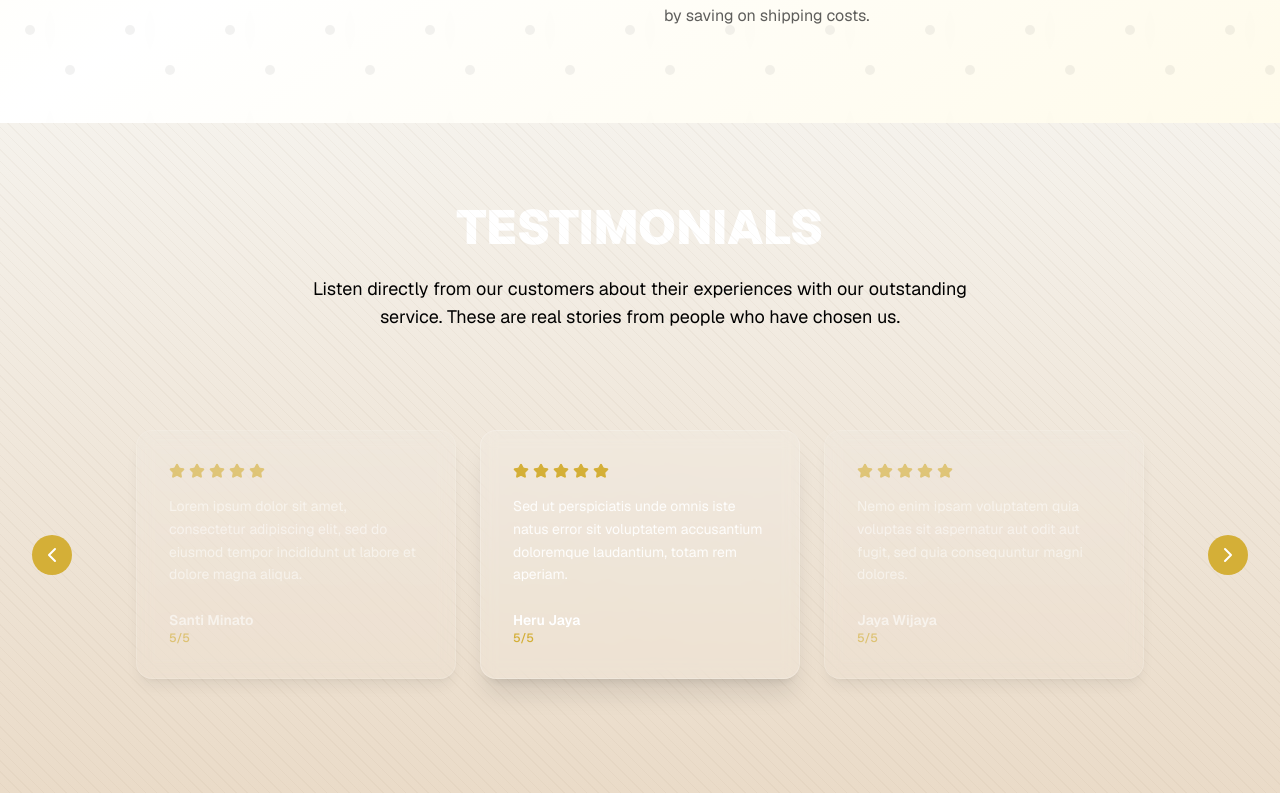
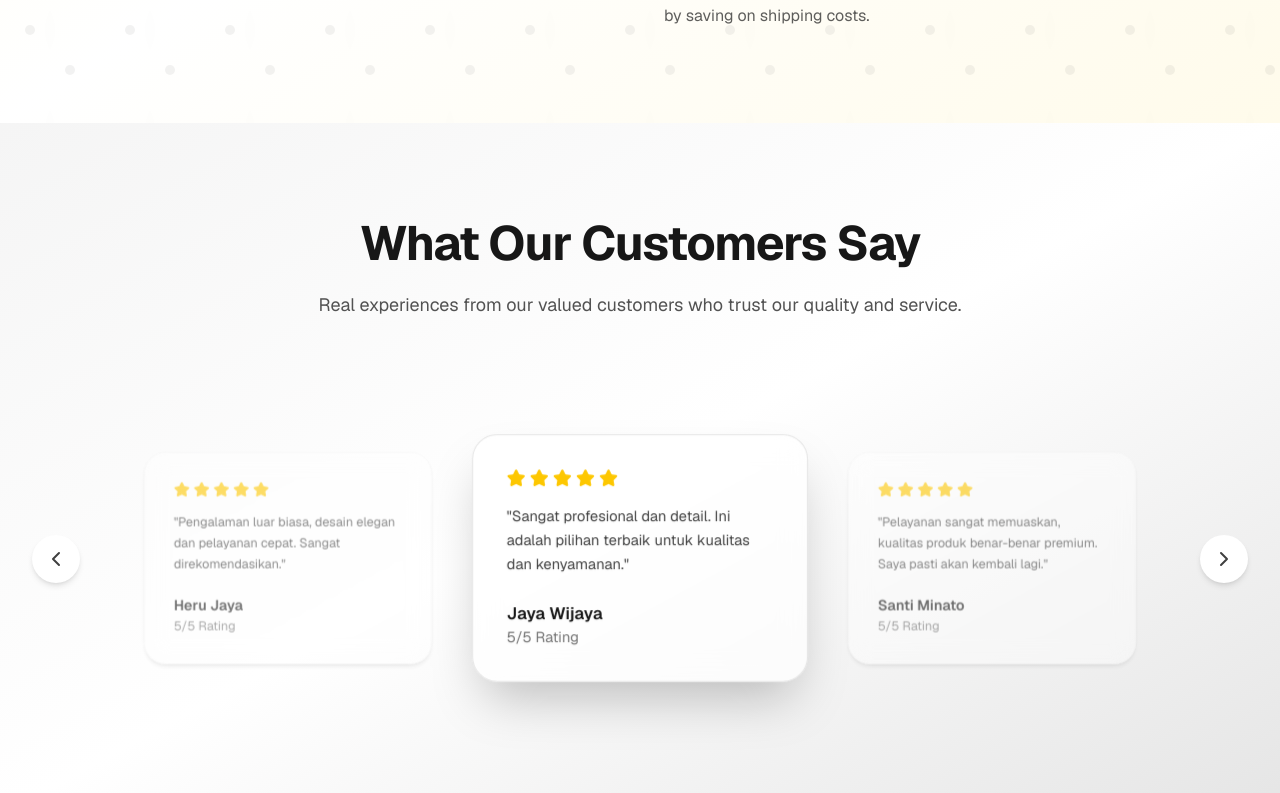
Before and after one commit to Goeter/steda_roaster, a Next.js app: page / in a window 1280 px wide. Shown: the part 2807-3600 px from the top of the page. Built offline with nearby package versions, Linux system fonts and the light colour scheme.

Commit message:
Update testimonies.tsx

```diff
--- a/components/sections/testimonies.tsx
+++ b/components/sections/testimonies.tsx
@@ -11,27 +11,26 @@ export function Testimonies() {
       id: 1,
       name: 'Santi Minato',
       rating: 5,
-      text: 'Lorem ipsum dolor sit amet, consectetur adipiscing elit, sed do eiusmod tempor incididunt ut labore et dolore magna aliqua.',
+      text: 'Pelayanan sangat memuaskan, kualitas produk benar-benar premium. Saya pasti akan kembali lagi.',
     },
     {
       id: 2,
       name: 'Heru Jaya',
       rating: 5,
-      text: 'Sed ut perspiciatis unde omnis iste natus error sit voluptatem accusantium doloremque laudantium, totam rem aperiam.',
+      text: 'Pengalaman luar biasa, desain elegan dan pelayanan cepat. Sangat direkomendasikan.',
     },
     {
       id: 3,
       name: 'Jaya Wijaya',
       rating: 5,
-      text: 'Nemo enim ipsam voluptatem quia voluptas sit aspernatur aut odit aut fugit, sed quia consequuntur magni dolores.',
+      text: 'Sangat profesional dan detail. Ini adalah pilihan terbaik untuk kualitas dan kenyamanan.',
     },
   ];
 
-  // Auto-advance carousel every 15 seconds
   useEffect(() => {
     const interval = setInterval(() => {
       setCurrentIndex((prev) => (prev + 1) % testimonies.length);
-    }, 15000);
+    }, 6000);
     return () => clearInterval(interval);
   }, [testimonies.length]);
 
@@ -55,53 +54,62 @@ export function Testimonies() {
   const visibleTestimonies = getVisibleTestimonies();
 
   return (
-    <section id="testimonies" className="py-20 bg-testimonies relative">
+    <section
+      id="testimonies"
+      className="py-24 relative bg-gradient-to-br from-neutral-100 via-white to-neutral-200"
+    >
       <div className="max-w-7xl mx-auto px-4 sm:px-6 lg:px-8">
+
         {/* Header */}
-        <div className="text-center mb-16">
-          <h2 className="text-5xl font-black text-white mb-6 text-balance">
-            TESTIMONIALS
+        <div className="text-center mb-20">
+          <h2 className="text-5xl font-bold text-neutral-900 mb-6 tracking-tight">
+            What Our Customers Say
           </h2>
-          <p className="text-black text-lg max-w-2xl mx-auto">
-            Listen directly from our customers about their experiences with our outstanding service. These are real stories from people who have chosen us.
+          <p className="text-neutral-600 text-lg max-w-2xl mx-auto">
+            Real experiences from our valued customers who trust our quality and service.
           </p>
         </div>
 
         {/* Carousel */}
-        <div className="relative px-16">
-          <div className="flex justify-center items-center gap-6 min-h-80">
+        <div className="relative px-10">
+          <div className="flex justify-center items-center gap-8 min-h-[320px]">
             {visibleTestimonies.map((testimony) => {
               const isCenter = testimony.position === 1;
-              const opacity = isCenter ? 'opacity-100 shadow-xl' : 'opacity-60 shadow-lg';
 
               return (
                 <div
                   key={`${testimony.id}-${testimony.position}`}
-                  className={`flex-shrink-0 w-80 bg-white/10 backdrop-blur border border-white/20 rounded-2xl p-8 transition-all duration-500 ${opacity}`}
+                  className={`
+                    w-80 p-8 rounded-3xl border transition-all duration-700 ease-in-out
+                    bg-white/70 backdrop-blur-md
+                    ${isCenter
+                      ? 'scale-105 opacity-100 shadow-2xl border-neutral-200 z-10'
+                      : 'scale-90 opacity-60 shadow-md border-neutral-100'}
+                  `}
                 >
                   {/* Stars */}
                   <div className="flex gap-1 mb-4">
                     {Array.from({ length: testimony.rating }).map((_, i) => (
                       <Star
                         key={i}
-                        size={16}
-                        className="fill-primary text-primary"
+                        size={18}
+                        className="fill-yellow-400 text-yellow-400"
                       />
                     ))}
                   </div>
 
-                  {/* Review Text */}
-                  <p className="text-white/90 text-sm mb-6 leading-relaxed">
-                    {testimony.text}
+                  {/* Text */}
+                  <p className="text-neutral-700 text-sm leading-relaxed mb-6">
+                    "{testimony.text}"
                   </p>
 
                   {/* Name */}
                   <div>
-                    <p className="font-semibold text-white text-sm">
+                    <p className="font-semibold text-neutral-900">
                       {testimony.name}
                     </p>
-                    <p className="text-primary text-xs font-medium">
-                      {testimony.rating}/5
+                    <p className="text-sm text-neutral-500">
+                      {testimony.rating}/5 Rating
                     </p>
                   </div>
                 </div>
@@ -109,20 +117,19 @@ export function Testimonies() {
             })}
           </div>
 
-          {/* Navigation Arrows */}
+          {/* Buttons */}
           <button
             onClick={handlePrev}
-            className="absolute left-0 top-1/2 -translate-y-1/2 p-2 rounded-full bg-primary text-white hover:bg-primary/90 transition-colors z-10"
-            aria-label="Previous testimony"
+            className="absolute left-0 top-1/2 -translate-y-1/2 p-3 rounded-full bg-white shadow-md hover:scale-110 transition"
           >
-            <ChevronLeft size={24} />
+            <ChevronLeft className="text-neutral-700" />
           </button>
+
           <button
             onClick={handleNext}
-            className="absolute right-0 top-1/2 -translate-y-1/2 p-2 rounded-full bg-primary text-white hover:bg-primary/90 transition-colors z-10"
-            aria-label="Next testimony"
+            className="absolute right-0 top-1/2 -translate-y-1/2 p-3 rounded-full bg-white shadow-md hover:scale-110 transition"
           >
-            <ChevronRight size={24} />
+            <ChevronRight className="text-neutral-700" />
           </button>
         </div>
       </div>
```
